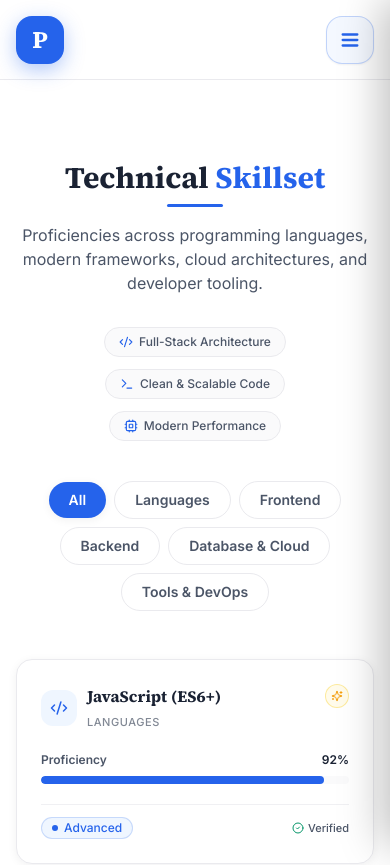
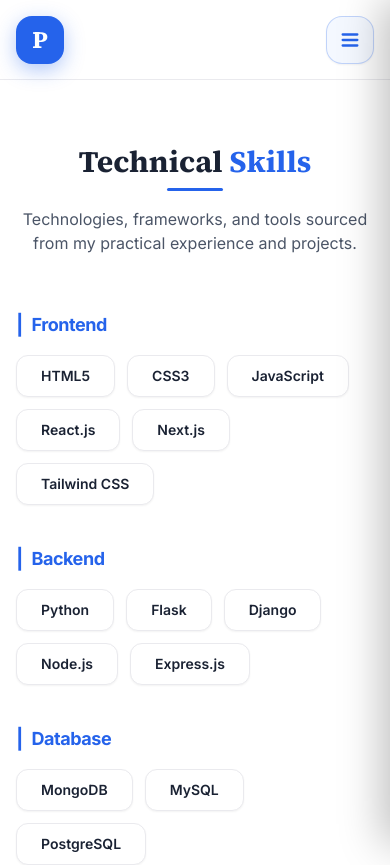
Before and after one commit to prathik0007/portfolio, a Next.js app: page /skills in a window 390 px wide. Shown: the top 865 px of the page. Built offline with nearby package versions, Linux system fonts and the light colour scheme.

Commit message:
feat: redesign skills section with resume-based categorized pill badges

```diff
--- a/components/SkillsSection.tsx
+++ b/components/SkillsSection.tsx
@@ -1,160 +1,49 @@
-"use client";
-
-import { useState } from "react";
-import {
-  categorizedSkills,
-  skillCategories,
-  SkillCategory,
-  SkillProficiency,
-} from "@/data/skills";
+import { resumeSkillGroups } from "@/data/skills";
 import SectionHeading from "@/components/SectionHeading";
-import { Code2, Sparkles, CheckCircle2, Terminal, Cpu } from "lucide-react";
-
-const proficiencyColorMap: Record<SkillProficiency, { badge: string; dot: string; bar: string }> = {
-  Expert: {
-    badge: "bg-indigo-50 text-indigo-700 border-indigo-200",
-    dot: "bg-indigo-600",
-    bar: "bg-indigo-600",
-  },
-  Advanced: {
-    badge: "bg-primary-light text-primary border-primary/20",
-    dot: "bg-primary",
-    bar: "bg-primary",
-  },
-  Proficient: {
-    badge: "bg-sky-50 text-sky-700 border-sky-200",
-    dot: "bg-sky-600",
-    bar: "bg-sky-600",
-  },
-  Familiar: {
-    badge: "bg-slate-100 text-slate-700 border-slate-200",
-    dot: "bg-slate-400",
-    bar: "bg-slate-500",
-  },
-};
 
 export default function SkillsSection({ id = "skills" }: { id?: string }) {
-  const [activeCategory, setActiveCategory] = useState<SkillCategory>("All");
-
-  const filteredSkills =
-    activeCategory === "All"
-      ? categorizedSkills
-      : categorizedSkills.filter((s) => s.category === activeCategory);
-
   return (
-    <section id={id} className="relative scroll-mt-24 py-20 bg-white">
+    <section id={id} className="relative scroll-mt-24 bg-white py-16 sm:py-20">
       {/* Decorative background glow */}
       <div className="pointer-events-none absolute inset-0 -z-10 overflow-hidden">
-        <div className="absolute top-1/2 left-0 h-96 w-96 -translate-y-1/2 rounded-full bg-primary-light/40 blur-3xl" />
-        <div className="absolute bottom-0 right-10 h-80 w-80 rounded-full bg-blue-50/60 blur-3xl" />
+        <div className="absolute top-1/3 left-0 h-96 w-96 -translate-y-1/2 rounded-full bg-primary-light/40 blur-3xl" />
+        <div className="absolute bottom-10 right-10 h-80 w-80 rounded-full bg-sky-50/60 blur-3xl" />
       </div>
 
-      <div className="mx-auto max-w-7xl px-4 sm:px-6 lg:px-8">
+      <div className="mx-auto max-w-6xl px-4 sm:px-6 lg:px-8">
         <SectionHeading
           title="Technical"
-          highlight="Skillset"
-          subtitle="Proficiencies across programming languages, modern frameworks, cloud architectures, and developer tooling."
+          highlight="Skills"
+          subtitle="Technologies, frameworks, and tools sourced from my practical experience and projects."
         />
 
-        {/* Feature Highlights Pills */}
-        <div className="mt-8 flex flex-wrap items-center justify-center gap-3 text-xs sm:text-sm text-ink-soft">
-          <span className="inline-flex items-center gap-1.5 rounded-full border border-surface-border bg-surface-muted px-3.5 py-1.5 font-medium">
-            <Code2 size={14} className="text-primary" /> Full-Stack Architecture
-          </span>
-          <span className="inline-flex items-center gap-1.5 rounded-full border border-surface-border bg-surface-muted px-3.5 py-1.5 font-medium">
-            <Terminal size={14} className="text-primary" /> Clean & Scalable Code
-          </span>
-          <span className="inline-flex items-center gap-1.5 rounded-full border border-surface-border bg-surface-muted px-3.5 py-1.5 font-medium">
-            <Cpu size={14} className="text-primary" /> Modern Performance
-          </span>
-        </div>
+        {/* Categories Stack */}
+        <div className="mt-14 space-y-10 sm:space-y-12">
+          {resumeSkillGroups.map((group) => (
+            <div key={group.category} className="space-y-4">
+              {/* Category Header with vertical bar */}
+              <div className="flex items-center gap-2">
+                <span className="select-none text-xl font-black text-primary sm:text-2xl">
+                  |
+                </span>
+                <h3 className="font-sans text-lg font-bold tracking-tight text-primary sm:text-xl">
+                  {group.category}
+                </h3>
+              </div>
 
-        {/* Category Filter Tabs */}
-        <div className="mt-10 flex flex-wrap items-center justify-center gap-2">
-          {skillCategories.map((category) => {
-            const isActive = activeCategory === category;
-            return (
-              <button
-                key={category}
-                type="button"
-                onClick={() => setActiveCategory(category)}
-                className={`rounded-full px-5 py-2 text-sm font-semibold transition-all duration-200 ${
-                  isActive
-                    ? "bg-primary text-white shadow-card hover:bg-primary-dark"
-                    : "border border-surface-border bg-white text-ink-soft hover:border-primary/40 hover:text-primary"
-                }`}
-              >
-                {category}
-              </button>
-            );
-          })}
-        </div>
-
-        {/* Skills Cards Grid */}
-        <div className="mt-12 grid grid-cols-1 gap-5 sm:grid-cols-2 lg:grid-cols-3">
-          {filteredSkills.map((skill) => {
-            const colors = proficiencyColorMap[skill.proficiency];
-            return (
-              <div
-                key={skill.name}
-                className="group relative flex flex-col justify-between rounded-2xl border border-surface-border bg-white p-6 shadow-card transition-all duration-300 hover:-translate-y-1 hover:border-primary/30 hover:shadow-card-hover"
-              >
-                <div>
-                  <div className="flex items-start justify-between gap-3">
-                    <div className="flex items-center gap-2.5">
-                      <div className="flex h-9 w-9 items-center justify-center rounded-xl bg-primary-light text-primary transition-transform group-hover:scale-110">
-                        <Code2 size={18} />
-                      </div>
-                      <div>
-                        <h3 className="font-serif text-base font-bold text-ink group-hover:text-primary transition-colors">
-                          {skill.name}
-                        </h3>
-                        <span className="text-[11px] font-medium uppercase tracking-wider text-ink-soft/70">
-                          {skill.category}
-                        </span>
-                      </div>
-                    </div>
-
-                    {skill.highlight && (
-                      <span
-                        title="Core Specialty"
-                        className="flex h-6 w-6 items-center justify-center rounded-full bg-amber-50 text-amber-500 border border-amber-200/80"
-                      >
-                        <Sparkles size={12} />
-                      </span>
-                    )}
-                  </div>
-
-                  {/* Progress bar */}
-                  <div className="mt-5">
-                    <div className="flex items-center justify-between text-xs font-semibold">
-                      <span className="text-ink-soft">Proficiency</span>
-                      <span className="text-ink">{skill.percentage}%</span>
-                    </div>
-                    <div className="mt-2 h-2 w-full overflow-hidden rounded-full bg-surface-muted">
-                      <div
-                        className={`h-full rounded-full transition-all duration-700 ease-out ${colors.bar}`}
-                        style={{ width: `${skill.percentage}%` }}
-                      />
-                    </div>
-                  </div>
-                </div>
-
-                {/* Card footer badge */}
-                <div className="mt-5 flex items-center justify-between border-t border-surface-border/70 pt-3">
+              {/* Skill Badges */}
+              <div className="flex flex-wrap gap-3 sm:gap-3.5">
+                {group.skills.map((skill) => (
                   <span
-                    className={`inline-flex items-center gap-1.5 rounded-full border px-2.5 py-0.5 text-xs font-medium ${colors.badge}`}
+                    key={skill}
+                    className="inline-flex cursor-default items-center justify-center rounded-xl border border-surface-border bg-white px-6 py-2.5 text-sm font-semibold text-ink shadow-sm transition-all duration-200 hover:-translate-y-0.5 hover:border-primary/50 hover:text-primary hover:shadow-card sm:rounded-2xl sm:px-7 sm:py-3 sm:text-base"
                   >
-                    <span className={`h-1.5 w-1.5 rounded-full ${colors.dot}`} />
-                    {skill.proficiency}
+                    {skill}
                   </span>
-                  <span className="flex items-center gap-1 text-[11px] font-medium text-ink-soft">
-                    <CheckCircle2 size={12} className="text-emerald-600" /> Verified
-                  </span>
-                </div>
+                ))}
               </div>
-            );
-          })}
+            </div>
+          ))}
         </div>
       </div>
     </section>
--- a/data/skills.ts
+++ b/data/skills.ts
@@ -1,15 +1,51 @@
 // ============================================================================
 // SKILLS, INTERESTS, AND OPPORTUNITIES DATA
-// Powers the Skills section, Interests, and Opportunities.
+// Sourced directly from Prathik's Resume
 // ============================================================================
+
+export interface SkillCategoryGroup {
+  category: string;
+  skills: string[];
+}
+
+// Grouped skills formatted cleanly matching resume
+export const resumeSkillGroups: SkillCategoryGroup[] = [
+  {
+    category: "Frontend",
+    skills: ["HTML5", "CSS3", "JavaScript", "React.js", "Next.js", "Tailwind CSS"],
+  },
+  {
+    category: "Backend",
+    skills: ["Python", "Flask", "Django", "Node.js", "Express.js"],
+  },
+  {
+    category: "Database",
+    skills: ["MongoDB", "MySQL", "PostgreSQL"],
+  },
+  {
+    category: "Mobile",
+    skills: ["Flutter", "Dart", "Firebase"],
+  },
+  {
+    category: "Languages",
+    skills: ["Python", "Java", "JavaScript", "Dart"],
+  },
+  {
+    category: "Tools",
+    skills: ["Git", "GitHub", "Gemini API", "Power BI"],
+  },
+  {
+    category: "Others",
+    skills: ["Problem Solving", "100+ LeetCode Solved", "Machine Learning (AI)"],
+  },
+];
 
 export type Skill = {
   id: string;
   name: string;
-  percentage: number; // 0 - 100
+  percentage: number;
 };
 
-// Original overview skills (matches Screenshot 3)
 export const skills: Skill[] = [
   { id: "frontend", name: "Frontend Development", percentage: 85 },
   { id: "backend", name: "Backend Development", percentage: 80 },
@@ -27,45 +63,25 @@
 };
 
 export const categorizedSkills: DetailedSkill[] = [
-  // Programming Languages
-  { name: "JavaScript (ES6+)", category: "Languages", proficiency: "Advanced", percentage: 92, highlight: true },
-  { name: "TypeScript", category: "Languages", proficiency: "Advanced", percentage: 88, highlight: true },
-  { name: "Python", category: "Languages", proficiency: "Advanced", percentage: 85 },
-  { name: "Java", category: "Languages", proficiency: "Proficient", percentage: 78 },
-  { name: "C / C++", category: "Languages", proficiency: "Proficient", percentage: 75 },
-  { name: "SQL", category: "Languages", proficiency: "Advanced", percentage: 84 },
-
-  // Frontend
+  { name: "Python", category: "Languages", proficiency: "Advanced", percentage: 90, highlight: true },
+  { name: "Java", category: "Languages", proficiency: "Advanced", percentage: 85 },
+  { name: "JavaScript", category: "Languages", proficiency: "Advanced", percentage: 88, highlight: true },
+  { name: "Dart", category: "Languages", proficiency: "Proficient", percentage: 80 },
   { name: "React.js", category: "Frontend", proficiency: "Advanced", percentage: 92, highlight: true },
-  { name: "Next.js (App Router)", category: "Frontend", proficiency: "Advanced", percentage: 90, highlight: true },
-  { name: "Tailwind CSS", category: "Frontend", proficiency: "Advanced", percentage: 94, highlight: true },
-  { name: "HTML5 & Modern CSS", category: "Frontend", proficiency: "Expert", percentage: 95 },
-  { name: "Redux / Zustand", category: "Frontend", proficiency: "Proficient", percentage: 82 },
-  { name: "Responsive & Mobile UI", category: "Frontend", proficiency: "Advanced", percentage: 90 },
-
-  // Backend
+  { name: "Next.js", category: "Frontend", proficiency: "Advanced", percentage: 88, highlight: true },
+  { name: "HTML5", category: "Frontend", proficiency: "Expert", percentage: 95 },
+  { name: "CSS3", category: "Frontend", proficiency: "Expert", percentage: 92 },
+  { name: "Tailwind CSS", category: "Frontend", proficiency: "Advanced", percentage: 90 },
+  { name: "Flask", category: "Backend", proficiency: "Advanced", percentage: 85, highlight: true },
+  { name: "Django", category: "Backend", proficiency: "Proficient", percentage: 80 },
   { name: "Node.js", category: "Backend", proficiency: "Advanced", percentage: 88, highlight: true },
   { name: "Express.js", category: "Backend", proficiency: "Advanced", percentage: 86 },
-  { name: "RESTful API Architecture", category: "Backend", proficiency: "Advanced", percentage: 90, highlight: true },
-  { name: "FastAPI / Django", category: "Backend", proficiency: "Proficient", percentage: 78 },
-  { name: "Authentication (JWT, OAuth)", category: "Backend", proficiency: "Advanced", percentage: 85 },
-  { name: "GraphQL", category: "Backend", proficiency: "Proficient", percentage: 74 },
-
-  // Database & Cloud
-  { name: "PostgreSQL", category: "Database & Cloud", proficiency: "Advanced", percentage: 85, highlight: true },
-  { name: "MongoDB", category: "Database & Cloud", proficiency: "Advanced", percentage: 84 },
-  { name: "MySQL", category: "Database & Cloud", proficiency: "Proficient", percentage: 82 },
-  { name: "Redis", category: "Database & Cloud", proficiency: "Proficient", percentage: 76 },
-  { name: "AWS (S3, EC2, Lambda)", category: "Database & Cloud", proficiency: "Proficient", percentage: 75 },
-  { name: "Supabase & Firebase", category: "Database & Cloud", proficiency: "Advanced", percentage: 86 },
-
-  // Tools & DevOps
-  { name: "Git & GitHub", category: "Tools & DevOps", proficiency: "Advanced", percentage: 92, highlight: true },
-  { name: "Docker", category: "Tools & DevOps", proficiency: "Proficient", percentage: 76 },
-  { name: "Postman", category: "Tools & DevOps", proficiency: "Advanced", percentage: 88 },
-  { name: "Linux / Bash", category: "Tools & DevOps", proficiency: "Proficient", percentage: 80 },
-  { name: "Vercel & Netlify CI/CD", category: "Tools & DevOps", proficiency: "Advanced", percentage: 90 },
-  { name: "VS Code & Debugging", category: "Tools & DevOps", proficiency: "Expert", percentage: 95 },
+  { name: "MongoDB", category: "Database & Cloud", proficiency: "Advanced", percentage: 85 },
+  { name: "MySQL", category: "Database & Cloud", proficiency: "Advanced", percentage: 85 },
+  { name: "PostgreSQL", category: "Database & Cloud", proficiency: "Proficient", percentage: 80 },
+  { name: "Firebase", category: "Database & Cloud", proficiency: "Proficient", percentage: 82 },
+  { name: "Git", category: "Tools & DevOps", proficiency: "Advanced", percentage: 90, highlight: true },
+  { name: "GitHub", category: "Tools & DevOps", proficiency: "Advanced", percentage: 92, highlight: true },
 ];
 
 export const skillCategories = [
@@ -99,19 +115,19 @@
   {
     id: "opp-frontend",
     title: "Frontend Development",
-    description: "Seeking internship opportunities in React, Next.js, and modern frontend technologies",
+    description: "Seeking opportunities in React, Next.js, and modern web application development",
     tags: ["React", "Next.js", "Javascript"],
   },
   {
     id: "opp-backend",
     title: "Backend Development",
-    description: "Looking for internship roles in Node.js, databases, and server-side development",
-    tags: ["Node.js", "MongoDB", "Express"],
+    description: "Looking for roles in Python, Node.js, Express, databases, and server-side development",
+    tags: ["Node.js", "Python", "Flask", "MongoDB"],
   },
   {
     id: "opp-mobile",
     title: "Mobile App Development",
-    description: "Interested in React Native and cross-platform mobile development internships",
-    tags: ["React Native", "Flutter", "Mobile UI"],
+    description: "Interested in Flutter, Dart, and cross-platform mobile development",
+    tags: ["Flutter", "Dart", "Firebase"],
   },
 ];
```
Also changed, not shown: components/Skills.tsx (+24 -38 lines).
